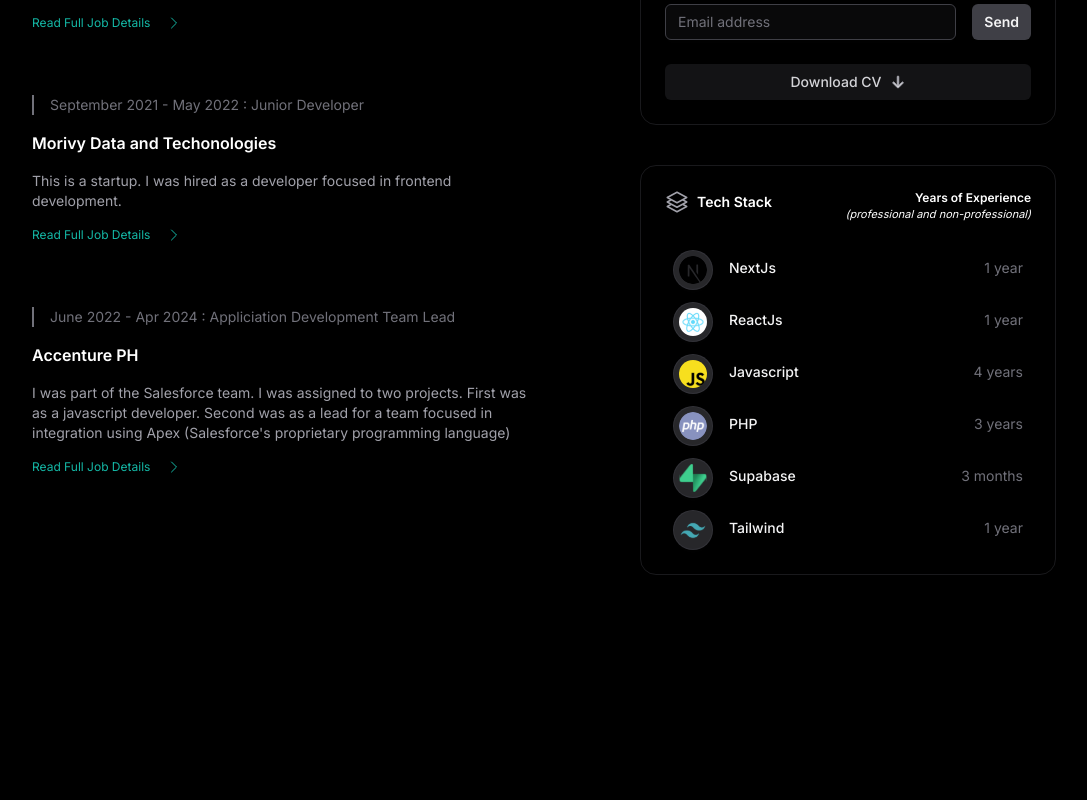
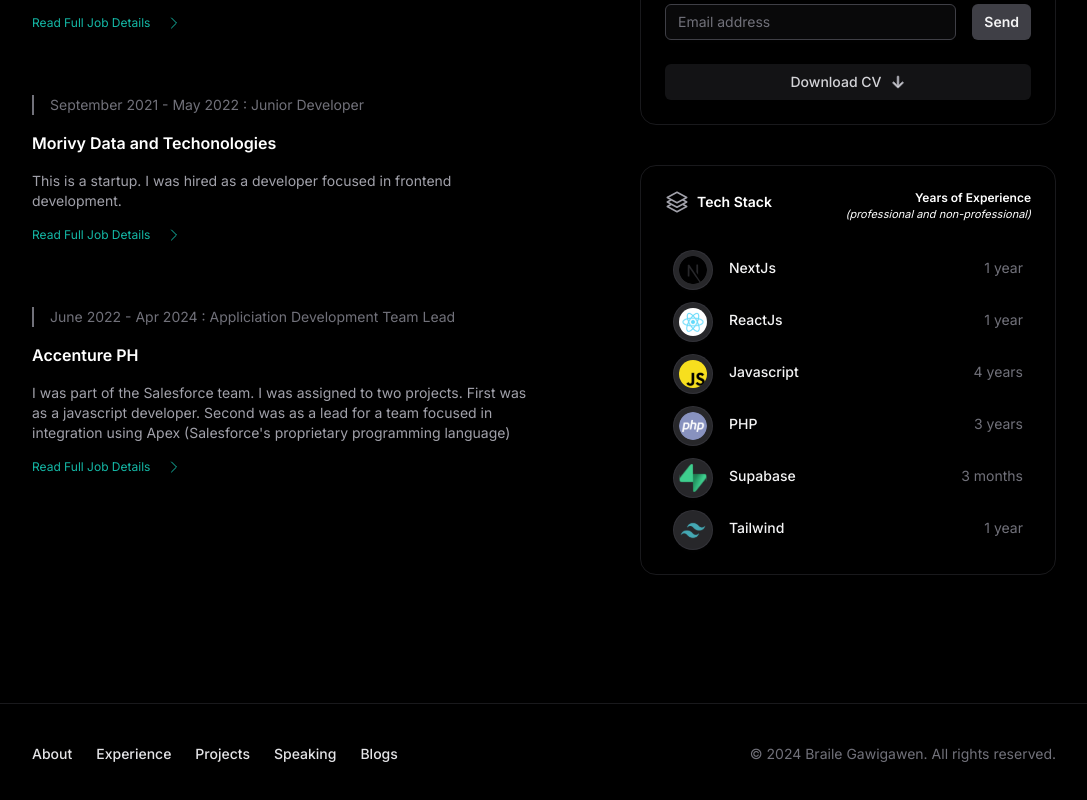
Before and after one commit to brailecg/tw-portfolio, a Next.js app: page / in a window 1280 px wide. Shown: the part 1049-1849 px from the top of the page, without its empty margins (96-1183 px from the left). Before the commit the page ends 1648 px from the top, so only its background shows below. Built offline with nearby package versions, Linux system fonts and the light colour scheme.

Commit message:
[UI] footer section layout and content

```diff
--- a/app/Components/Footer.tsx
+++ b/app/Components/Footer.tsx
@@ -1,12 +1,45 @@
-import React from "react";
-import { Container } from "./Container";
+import Link from "next/link";
 
-const Footer = () => {
+import { ContainerInner, ContainerOuter } from "./Container";
+
+function NavLink({
+  href,
+  children,
+}: {
+  href: string;
+  children: React.ReactNode;
+}) {
   return (
-    <footer>
-      <Container>footer</Container>
+    <Link
+      href={href}
+      className="transition hover:text-teal-500 dark:hover:text-teal-400">
+      {children}
+    </Link>
+  );
+}
+
+export default function Footer() {
+  return (
+    <footer className="mt-32 flex-none">
+      <ContainerOuter>
+        <div className="border-t border-zinc-100 pb-16 pt-10 dark:border-zinc-700/40">
+          <ContainerInner>
+            <div className="flex flex-col items-center justify-between gap-6 sm:flex-row">
+              <div className="flex flex-wrap justify-center gap-x-6 gap-y-1 text-sm font-medium text-zinc-800 dark:text-zinc-200">
+                <NavLink href="/about">About</NavLink>
+                <NavLink href="/experience">Experience</NavLink>
+                <NavLink href="/projects">Projects</NavLink>
+                <NavLink href="/speaking">Speaking</NavLink>
+                <NavLink href="/blogs">Blogs</NavLink>
+              </div>
+              <p className="text-sm text-zinc-400 dark:text-zinc-500">
+                &copy; {new Date().getFullYear()} Braile Gawigawen. All rights
+                reserved.
+              </p>
+            </div>
+          </ContainerInner>
+        </div>
+      </ContainerOuter>
     </footer>
   );
-};
-
-export default Footer;
+}
```
